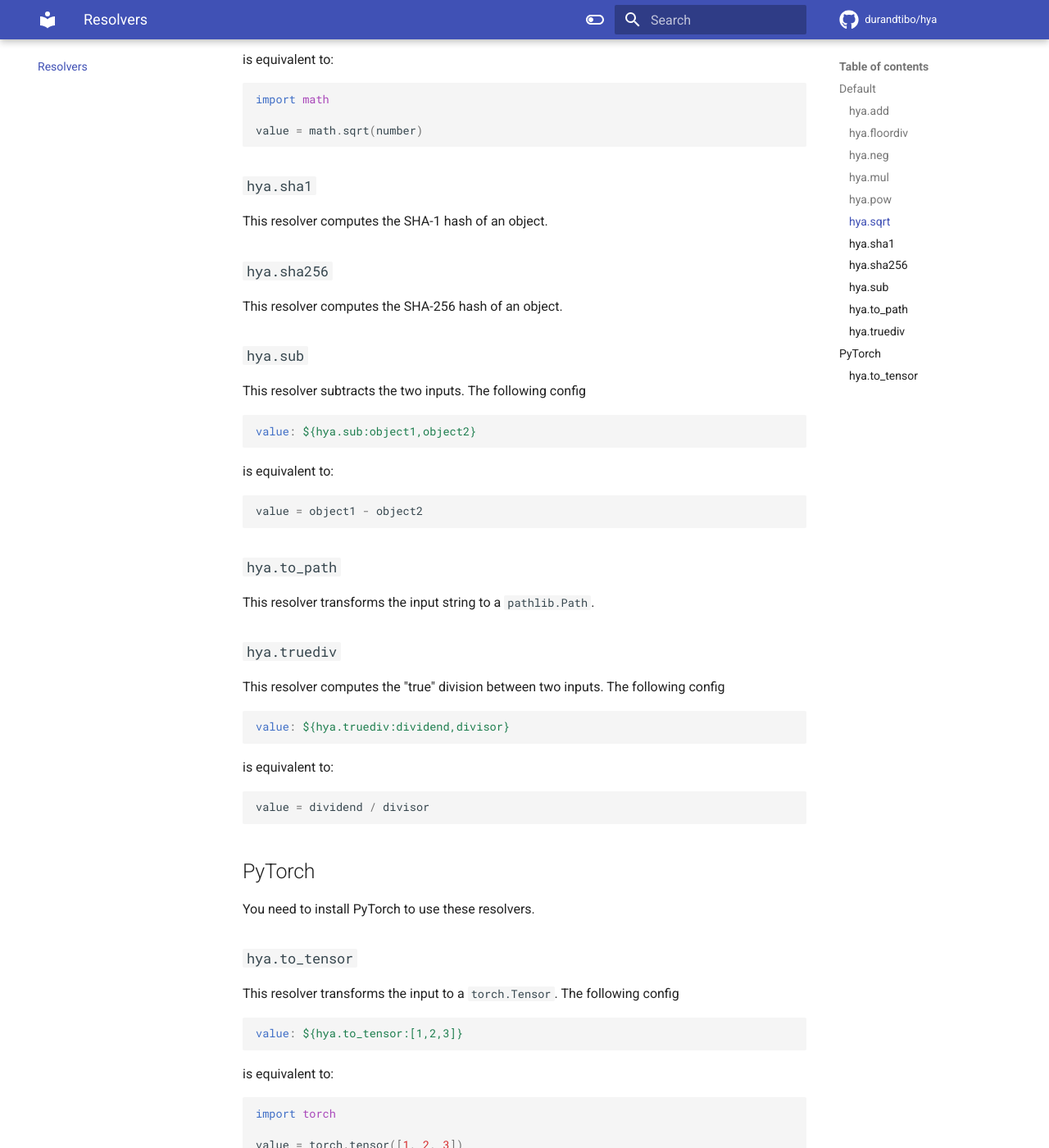
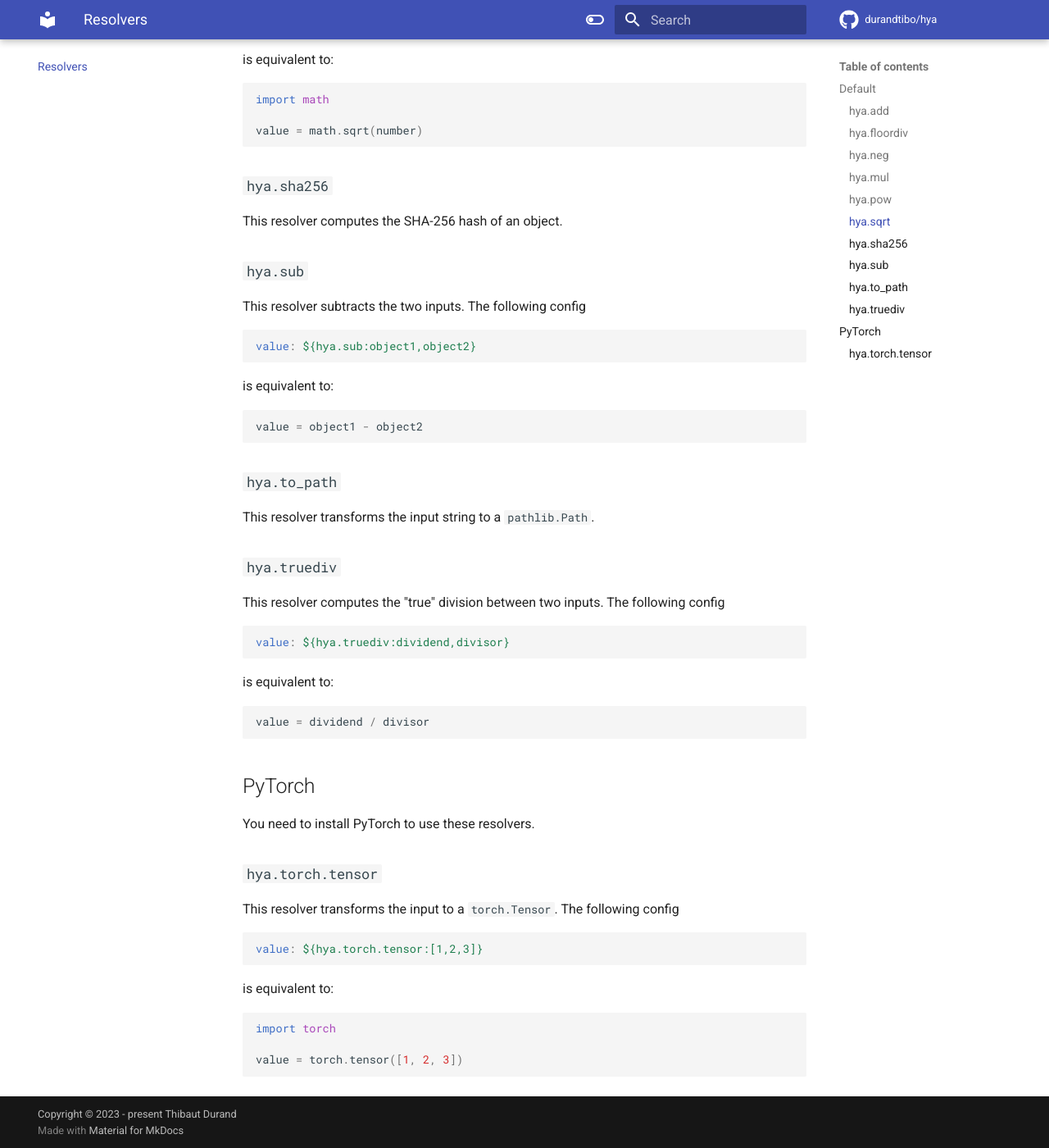
Before and after one commit to durandtibo/hya, an MkDocs documentation site: the page built from docs/docs/resolvers.md, in a window 1280 px wide and 1400 px high, scrolled down 2105 px. Shown: the whole window at 82% size. Built offline with MkDocs 1.6.1 and Material for MkDocs 9.7.7, drawn with Linux system fonts in a browser that asks for light colours; emoji names are drawn with the system emoji font; comment, search, counter and statistics services are not loaded; the version menu is left out.

Commit message:
Rename torch resolvers (#180)

````diff
--- a/docs/docs/resolvers.md
+++ b/docs/docs/resolvers.md
@@ -122,10 +122,6 @@ import math
 value = math.sqrt(number)
 ```
 
-### `hya.sha1`
-
-This resolver computes the SHA-1 hash of an object.
-
 ### `hya.sha256`
 
 This resolver computes the SHA-256 hash of an object.
@@ -168,13 +164,13 @@ value = dividend / divisor
 
 You need to install PyTorch to use these resolvers.
 
-### `hya.to_tensor`
+### `hya.torch.tensor`
 
 This resolver transforms the input to a ``torch.Tensor``.
 The following config
 
 ```yaml
-value: ${hya.to_tensor:[1,2,3]}
+value: ${hya.torch.tensor:[1,2,3]}
 ```
 
 is equivalent to:
--- a/pyproject.toml
+++ b/pyproject.toml
@@ -1,6 +1,6 @@
 [tool.poetry]
 name = "hya"
-version = "0.1.4a0"
+version = "0.1.4a1"
 description = "A library of custom OmegaConf resolvers"
 readme = "README.md"
 authors = ["Thibaut Durand <durand.tibo+gh@gmail.com>"]
````
Also changed, not shown: 3 other files.
